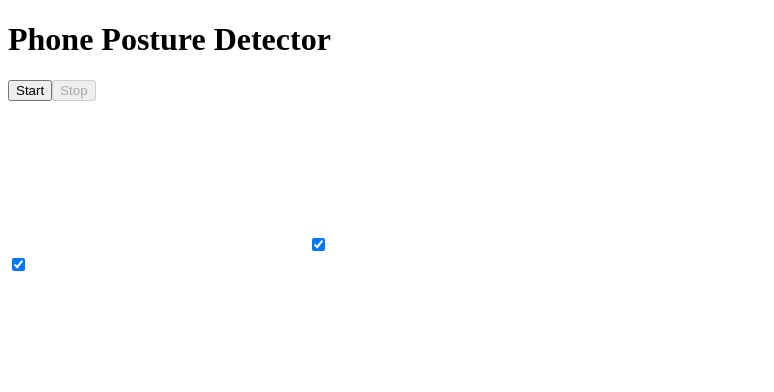
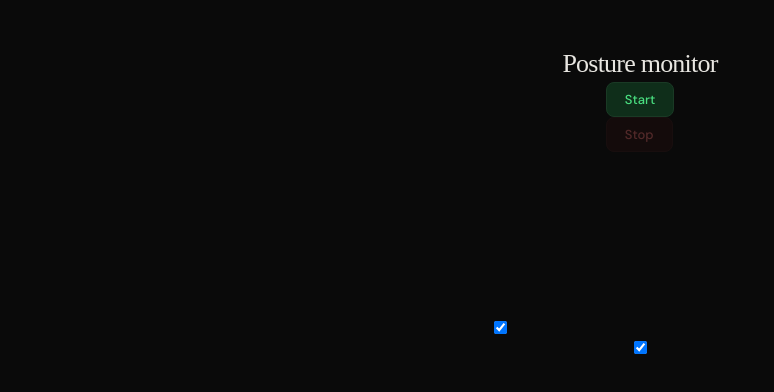
Before and after one commit to 5amp12/lockinator, a React (Vite) app: page / in a window 1280 px wide. Shown: the top 392 px of the page, without its empty margins (0-774 px from the left). Built offline with nearby package versions, Linux system fonts and the light colour scheme.

Commit message:
feat: design beginning

```diff
--- a/src/components/PostureDetector.jsx
+++ b/src/components/PostureDetector.jsx
@@ -87,7 +87,13 @@ function PostureDetector({ videoRef, ready}) {
 
   return (
     <div>
-      <canvas ref={canvasRef}   />
+      <canvas ref={canvasRef} style={{
+        display: 'block',
+        width: '100%',
+        maxWidth: '640px',
+        borderRadius: '12px',
+        marginTop: '1rem'
+      }} />
     {/* //   <video ref={videoRef} autoPlay playsInline muted style={{ display: 'none' }} />
     //   <p>Head tilt: {tilt !== null ? `${tilt}°` : '–'}</p> */}
       {/* <label class="switch"> */}
--- a/src/pages/Home.jsx
+++ b/src/pages/Home.jsx
@@ -1,20 +1,23 @@
 import { useWebcam } from "../components/WebCam"
 import PostureDetector from '../components/PostureDetector'
 import EyeTracking from '../components/EyeTracking'
+import styles from "./Home.module.css"
 
 function Home() {
   const { videoRef, ready, startWebcam, stopWebcam } = useWebcam()
   return (
-    <div>
-      <h1>Phone Posture Detector</h1>
-      <video ref={videoRef} autoPlay playsInline muted style={{ display: 'none' }} />
+    <div className={styles.page}>
+      <video ref={videoRef} autoPlay playsInline muted className={styles.hiddenVideo} />
 
-      <button onClick={startWebcam} disabled={ready}>Start</button>
-      <button onClick={stopWebcam}  disabled={!ready}>Stop</button>
+      <h1 className={styles.title}>Posture monitor</h1>
 
-      {/* Both components receive the same video element */}
+      <div className={styles.controls}>
+        <button className={styles.btnStart} onClick={startWebcam} disabled={ready}>Start</button>
+        <button className={styles.btnStop}  onClick={stopWebcam}  disabled={!ready}>Stop</button>
+      </div>
+
       <PostureDetector videoRef={videoRef} ready={ready} />
-      <EyeTracking videoRef={videoRef} ready={ready} />
+      <EyeTracking      videoRef={videoRef} ready={ready} />
     </div>
   )
 }
--- /dev/null
+++ b/src/pages/Home.module.css
@@ -0,0 +1,206 @@
+@import url('https://fonts.googleapis.com/css2?family=DM+Sans:wght@300;400;500&family=DM+Mono:wght@400;500&display=swap');
+
+/* Make sure the root elements fill the full viewport */
+html, body, #root {
+  height: 100%;
+  margin: 0;
+}
+
+.page {
+  min-height: 100vh;
+  background: #0a0a0a;
+  display: flex;
+  flex-direction: column;
+  align-items: center;        /* centre everything horizontally */
+  padding: 2rem 1.5rem;
+}
+
+.hiddenVideo {
+  display: none;
+}
+
+/* ── Header ── */
+.header {
+  display: flex;
+  align-items: flex-start;
+  justify-content: space-between;
+  margin-bottom: 2rem;
+}
+
+.title {
+  font-size: 26px;
+  font-weight: 300;
+  letter-spacing: -0.03em;
+  color: #e8e6e1;
+  margin-bottom: 3px;
+}
+
+.subtitle {
+  font-size: 13px;
+  color: #555;
+  font-weight: 400;
+  letter-spacing: 0.01em;
+}
+
+.statusPill {
+  display: flex;
+  align-items: center;
+  gap: 6px;
+  font-size: 12px;
+  font-weight: 500;
+  color: #555;
+  background: #161616;
+  border: 1px solid #222;
+  border-radius: 20px;
+  padding: 5px 12px;
+  letter-spacing: 0.02em;
+  transition: color 0.3s, border-color 0.3s;
+  white-space: nowrap;
+  margin-top: 4px;
+}
+
+.statusPill[data-active='true'] {
+  color: #4ade80;
+  border-color: #1a3a25;
+}
+
+.statusDot {
+  width: 6px;
+  height: 6px;
+  border-radius: 50%;
+  background: currentColor;
+}
+
+.statusPill[data-active='true'] .statusDot {
+  animation: pulse 2s ease-in-out infinite;
+}
+
+@keyframes pulse {
+  0%, 100% { opacity: 1; }
+  50%       { opacity: 0.4; }
+}
+
+/* ── Camera card ── */
+.cameraCard {
+  border: 1px solid #1e1e1e;
+  border-radius: 16px;
+  overflow: hidden;
+  margin-bottom: 1rem;
+  background: #111;
+}
+
+.cameraPreview {
+  aspect-ratio: 16 / 9;
+  background: #0e0e0e;
+  display: flex;
+  align-items: center;
+  justify-content: center;
+  border-bottom: 1px solid #1a1a1a;
+  position: relative;
+  overflow: hidden;
+}
+
+.cameraPreview[data-active='true'] {
+  background: #050505;
+}
+
+.cameraOff {
+  display: flex;
+  flex-direction: column;
+  align-items: center;
+  gap: 10px;
+  color: #333;
+  font-size: 13px;
+  letter-spacing: 0.04em;
+}
+
+.cameraControls {
+  display: flex;
+  gap: 10px;
+  padding: 14px 16px;
+}
+
+.btnStart,
+.btnStop {
+  display: flex;
+  align-items: center;
+  gap: 7px;
+  padding: 8px 18px;
+  border-radius: 8px;
+  font-family: 'DM Sans', sans-serif;
+  font-size: 13px;
+  font-weight: 500;
+  cursor: pointer;
+  border: 1px solid transparent;
+  transition: opacity 0.2s, background 0.2s;
+}
+
+.btnStart {
+  background: #0f2e1a;
+  color: #4ade80;
+  border-color: #1a3a25;
+}
+
+.btnStart:hover:not(:disabled) {
+  background: #163d23;
+}
+
+.btnStop {
+  background: #2e0f0f;
+  color: #f87171;
+  border-color: #3a1a1a;
+}
+
+.btnStop:hover:not(:disabled) {
+  background: #3d1616;
+}
+
+.btnStart:disabled,
+.btnStop:disabled {
+  opacity: 0.3;
+  cursor: not-allowed;
+}
+
+/* ── Stat modules ── */
+.modules {
+  display: grid;
+  grid-template-columns: 1fr 1fr;
+  gap: 10px;
+  margin-bottom: 1rem;
+}
+
+.moduleCard {
+  background: #111;
+  border: 1px solid #1e1e1e;
+  border-radius: 14px;
+  padding: 1.2rem 1.4rem;
+}
+
+.moduleLabel {
+  font-size: 11px;
+  font-weight: 500;
+  letter-spacing: 0.08em;
+  text-transform: uppercase;
+  color: #444;
+  margin-bottom: 8px;
+}
+
+.moduleStat {
+  font-family: 'DM Mono', monospace;
+  font-size: 36px;
+  font-weight: 400;
+  letter-spacing: -0.04em;
+  line-height: 1;
+  margin-bottom: 4px;
+  transition: color 0.4s;
+}
+
+.moduleStat[data-state='idle'] { color: #333; }
+.moduleStat[data-state='good'] { color: #4ade80; }
+.moduleStat[data-state='warn'] { color: #fbbf24; }
+.moduleStat[data-state='bad']  { color: #f87171; }
+
+.moduleSubLabel {
+  font-size: 12px;
+  color: #444;
+}
```
